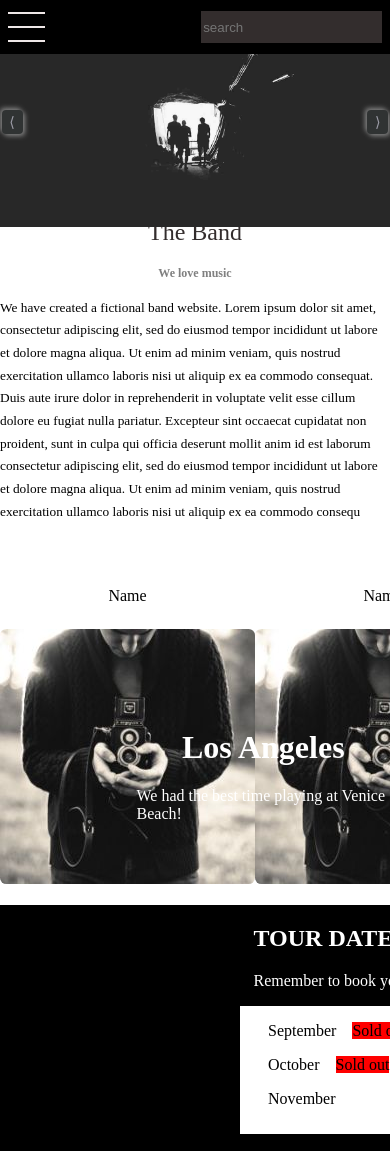
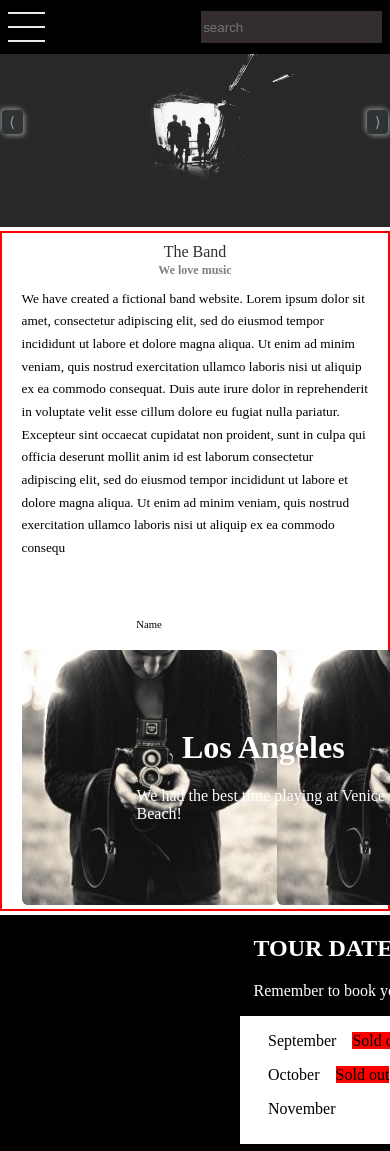
Before and after one commit to codegrann/The-Band, a PHP site: page / in a window 390 px wide; the page is wider, and only the part inside the window is pictured. Shown: the top 1151 px of that part. Run offline with PHP 8.4, Linux system fonts and the light colour scheme.

Commit message:
updated band section's font size for smaller screens

```diff
--- a/style.css
+++ b/style.css
@@ -130,7 +130,10 @@ body{
 
 /* THE BAND SECTION */
 #band{
-    /* margin-top: 5rem; */
+    margin-top: 2rem;
+    margin-bottom: -1rem;
+    border: 2px solid red;
+    padding: 1%  5%;
 }
 #band h1{
     color: rgb(51, 45, 45);
@@ -375,3 +378,10 @@ input{
         padding: 1% 2%;
     }
 }
+
+@media(max-width:550px){
+    #band{
+        font-size: 8pt;
+        line-height: 0.2;
+    }
+}
```
